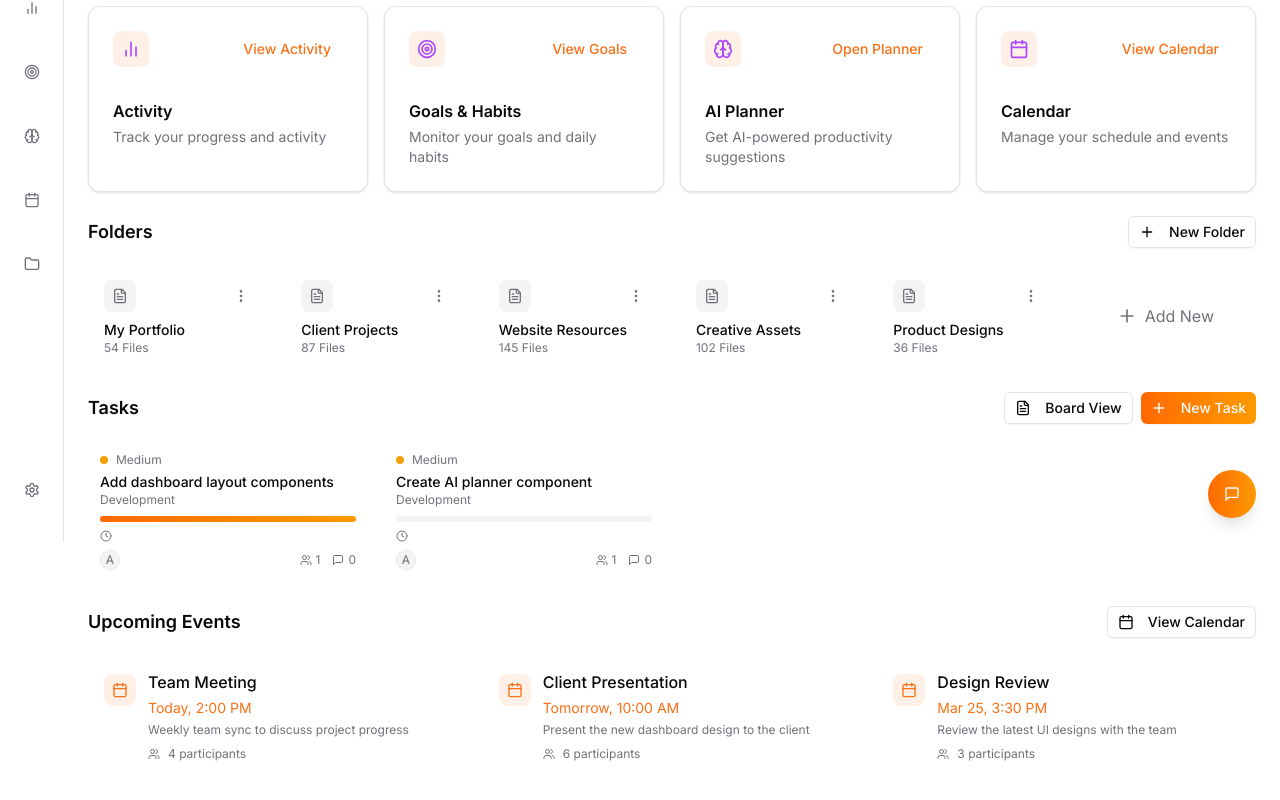
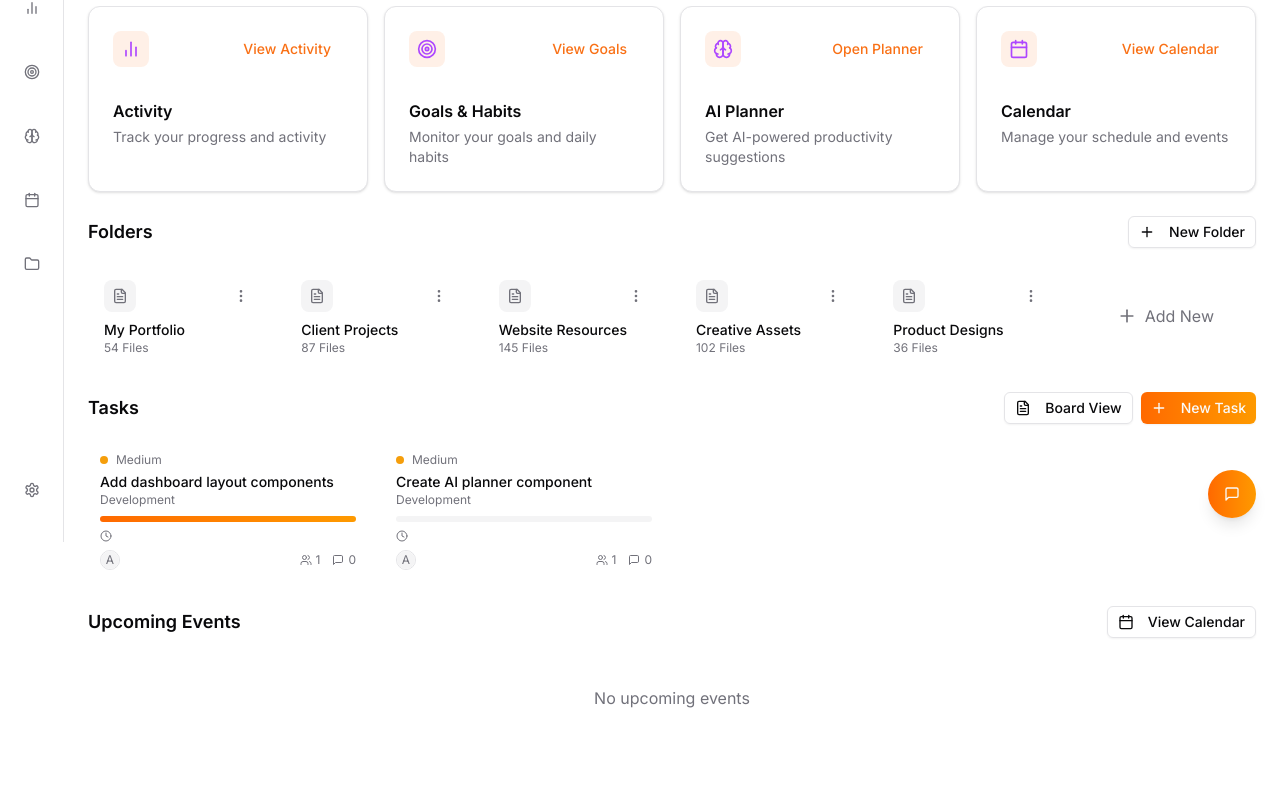
Before and after one commit to krishkumar1577/PulseStack, a Next.js app in the folder client/: page / in a window 1280 px wide. Shown: the part 258-1058 px from the top of the page. Built offline with nearby package versions, Linux system fonts and the light colour scheme.

Commit message:
upcoming event synced between dashboard and clanned section

```diff
--- a/client/src/components/dashboard/dashboard-content.tsx
+++ b/client/src/components/dashboard/dashboard-content.tsx
@@ -19,6 +19,7 @@ import { Card, CardContent, CardHeader, CardTitle } from "@/components/ui/card"
 import { useState } from "react"
 import { NewActivityDialog } from "@/components/dashboard/new-activity-dialog"
 import { useActivityContext } from "@/contexts/activity-context"
+import { useEventContext } from "@/contexts/event-context"
 
 interface DashboardContentProps {
   setSelectedView?: (view: string) => void
@@ -28,6 +29,7 @@ export function DashboardContent({ setSelectedView }: DashboardContentProps) {
   const [isNewTaskDialogOpen, setIsNewTaskDialogOpen] = useState(false)
   const [boardView, setBoardView] = useState(false)
   const { activities, addActivity } = useActivityContext()
+  const { events } = useEventContext()
 
   // Group activities by status for the kanban columns
   const taskColumns = [
@@ -64,6 +66,27 @@ export function DashboardContent({ setSelectedView }: DashboardContentProps) {
         avatar: "/placeholder-user.jpg",
       },
     })
+  }
+
+  // Helper: Get upcoming events (today or future, sorted)
+  const getUpcomingEvents = () => {
+    const today = new Date()
+    today.setHours(0, 0, 0, 0)
+    return events
+      .filter(event => {
+        const eventDate = new Date(event.date)
+        eventDate.setHours(0, 0, 0, 0)
+        return eventDate >= today
+      })
+      .sort((a, b) => {
+        const dateCompare = new Date(a.date).getTime() - new Date(b.date).getTime()
+        if (dateCompare !== 0) return dateCompare
+        // If same date, compare by time
+        const timeA = new Date(`1970/01/01 ${a.time}`).getTime()
+        const timeB = new Date(`1970/01/01 ${b.time}`).getTime()
+        return timeA - timeB
+      })
+      .slice(0, 3)
   }
 
   return (
@@ -215,10 +238,7 @@ export function DashboardContent({ setSelectedView }: DashboardContentProps) {
             className="hover:bg-primary/10 transition-colors"
             onClick={() => {
               if (setSelectedView) {
-                console.log("Navigating to calendar view");
-                setSelectedView("calendar");
-              } else {
-                console.log("setSelectedView is undefined");
+                setSelectedView("calendar")
               }
             }}
           >
@@ -226,29 +246,21 @@ export function DashboardContent({ setSelectedView }: DashboardContentProps) {
             View Calendar
           </Button>
         </div>
-
         <div className="grid grid-cols-1 md:grid-cols-3 gap-4">
-          <EventCard
-            title="Team Meeting"
-            date="Today, 2:00 PM"
-            description="Weekly team sync to discuss project progress"
-            participants={4}
-            setSelectedView={setSelectedView}
-          />
-          <EventCard
-            title="Client Presentation"
-            date="Tomorrow, 10:00 AM"
-            description="Present the new dashboard design to the client"
-            participants={6}
-            setSelectedView={setSelectedView}
-          />
-          <EventCard
-            title="Design Review"
-            date="Mar 25, 3:30 PM"
-            description="Review the latest UI designs with the team"
-            participants={3}
-            setSelectedView={setSelectedView}
-          />
+          {getUpcomingEvents().length === 0 ? (
+            <div className="text-muted-foreground col-span-3 text-center py-8">No upcoming events</div>
+          ) : (
+            getUpcomingEvents().map(event => (
+              <EventCard
+                key={event.id}
+                title={event.title}
+                date={`${event.date instanceof Date ? event.date.toLocaleDateString(undefined, { month: 'short', day: 'numeric' }) : event.date} ${event.time}`}
+                description={event.description || ''}
+                participants={event.participants?.length || 0}
+                setSelectedView={setSelectedView}
+              />
+            ))
+          )}
         </div>
       </div>
     </div>
--- a/client/src/components/dashboard/dashboard.tsx
+++ b/client/src/components/dashboard/dashboard.tsx
@@ -11,6 +11,7 @@ import { CalendarPage } from "@/components/pages/calendar-page"
 import { SettingsPage } from "@/components/pages/settings-page"
 import { ChatWidget } from "@/components/dashboard/chat-widget"
 import { ActivityProvider } from "@/contexts/activity-context"
+import { EventProvider } from "@/contexts/event-context"
 
 export function Dashboard() {
   const [selectedView, setSelectedView] = useState<string>("overview")
@@ -18,6 +19,7 @@ export function Dashboard() {
 
   return (
     <ActivityProvider>
+      <EventProvider>
         <div className="flex min-h-screen">
           <DashboardSidebar selectedView={selectedView} setSelectedView={setSelectedView} />
           <div className="flex flex-col flex-1 ml-16">
@@ -33,6 +35,7 @@ export function Dashboard() {
 
           <ChatWidget isOpen={chatOpen} setIsOpen={setChatOpen} />
         </div>
+      </EventProvider>
     </ActivityProvider>
   )
 }
--- a/client/src/components/pages/calendar-page.tsx
+++ b/client/src/components/pages/calendar-page.tsx
@@ -32,6 +32,7 @@ import { Badge } from "@/components/ui/badge"
 import { Select, SelectContent, SelectItem, SelectTrigger, SelectValue } from "@/components/ui/select"
 import { Switch } from "@/components/ui/switch"
 import { Dialog, DialogContent, DialogHeader, DialogTitle } from "@/components/ui/dialog"
+import { EventProvider, useEventContext } from "@/contexts/event-context"
 
 // Add these type declarations at the top of the file after imports
 declare global {
@@ -119,27 +120,12 @@ interface UserCalendarSettings {
 }
 
 export function CalendarPage() {
+  // Use shared event context
+  const { events, setEvents, addEvent, updateEvent, deleteEvent } = useEventContext()
+
   const [viewMode, setViewMode] = useState("month")
   const [currentMonth, setCurrentMonth] = useState(new Date().getMonth())
   const [currentYear, setCurrentYear] = useState(new Date().getFullYear())
-  const [events, setEvents] = useState<Event[]>([
-    {
-      id: 1,
-      title: "Team Meeting",
-      date: new Date(currentYear, currentMonth, 10),
-      time: "10:00 AM",
-      type: "meeting",
-      reminders: [
-        { id: 1, time: 30, type: "notification", sent: false },
-        { id: 2, time: 60, type: "email", sent: false }
-      ]
-    },
-    { id: 2, title: "Project Deadline", date: new Date(currentYear, currentMonth, 15), time: "11:30 AM", type: "deadline" },
-    { id: 3, title: "Client Call", date: new Date(currentYear, currentMonth, 5), time: "2:00 PM", type: "call" },
-    { id: 4, title: "Design Review", date: new Date(currentYear, currentMonth, 18), time: "3:30 PM", type: "meeting" },
-    { id: 5, title: "Team Lunch", date: new Date(currentYear, currentMonth, 22), time: "12:30 PM", type: "social" },
-    { id: 6, title: "Weekly Report", date: new Date(currentYear, currentMonth, 10), time: "4:00 PM", type: "task" },
-  ])
   const [showReminderModal, setShowReminderModal] = useState(false)
   const [selectedEvent, setSelectedEvent] = useState<Event | null>(null)
   const [isGoogleCalendarConnected, setIsGoogleCalendarConnected] = useState(false)
--- /dev/null
+++ b/client/src/contexts/event-context.tsx
@@ -0,0 +1,61 @@
+import React, { createContext, useContext, useState } from "react"
+
+export interface Event {
+  id: number
+  title: string
+  date: Date
+  time: string
+  type: "meeting" | "deadline" | "call" | "social" | "task"
+  description?: string
+  participants?: string[]
+  reminders?: Reminder[]
+  source?: "local" | "google"
+}
+
+export interface Reminder {
+  id: number
+  time: number // minutes before event
+  type: "notification" | "email"
+  sent: boolean
+}
+
+interface EventContextType {
+  events: Event[]
+  setEvents: React.Dispatch<React.SetStateAction<Event[]>>
+  addEvent: (event: Omit<Event, "id">) => void
+  updateEvent: (event: Event) => void
+  deleteEvent: (id: number) => void
+}
+
+const EventContext = createContext<EventContextType | undefined>(undefined)
+
+export function EventProvider({ children }: { children: React.ReactNode }) {
+  const [events, setEvents] = useState<Event[]>([])
+
+  const addEvent = (event: Omit<Event, "id">) => {
+    setEvents(prev => [
+      { ...event, id: Date.now() },
+      ...prev,
+    ])
+  }
+
+  const updateEvent = (event: Event) => {
+    setEvents(prev => prev.map(e => e.id === event.id ? event : e))
+  }
+
+  const deleteEvent = (id: number) => {
+    setEvents(prev => prev.filter(e => e.id !== id))
+  }
+
+  return (
+    <EventContext.Provider value={{ events, setEvents, addEvent, updateEvent, deleteEvent }}>
+      {children}
+    </EventContext.Provider>
+  )
+}
+
+export function useEventContext() {
+  const ctx = useContext(EventContext)
+  if (!ctx) throw new Error("useEventContext must be used within EventProvider")
+  return ctx
+}
```
Lines whose indentation alone changed are shown as unchanged.
